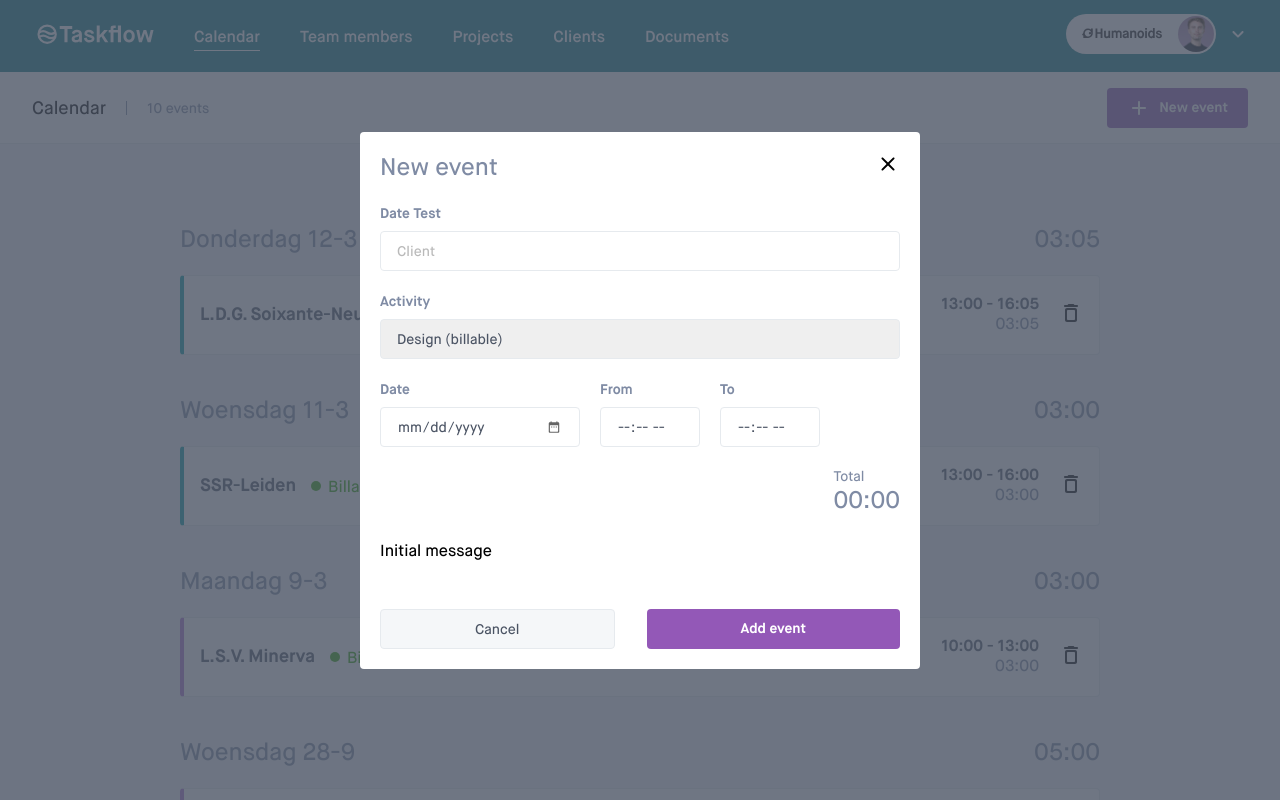
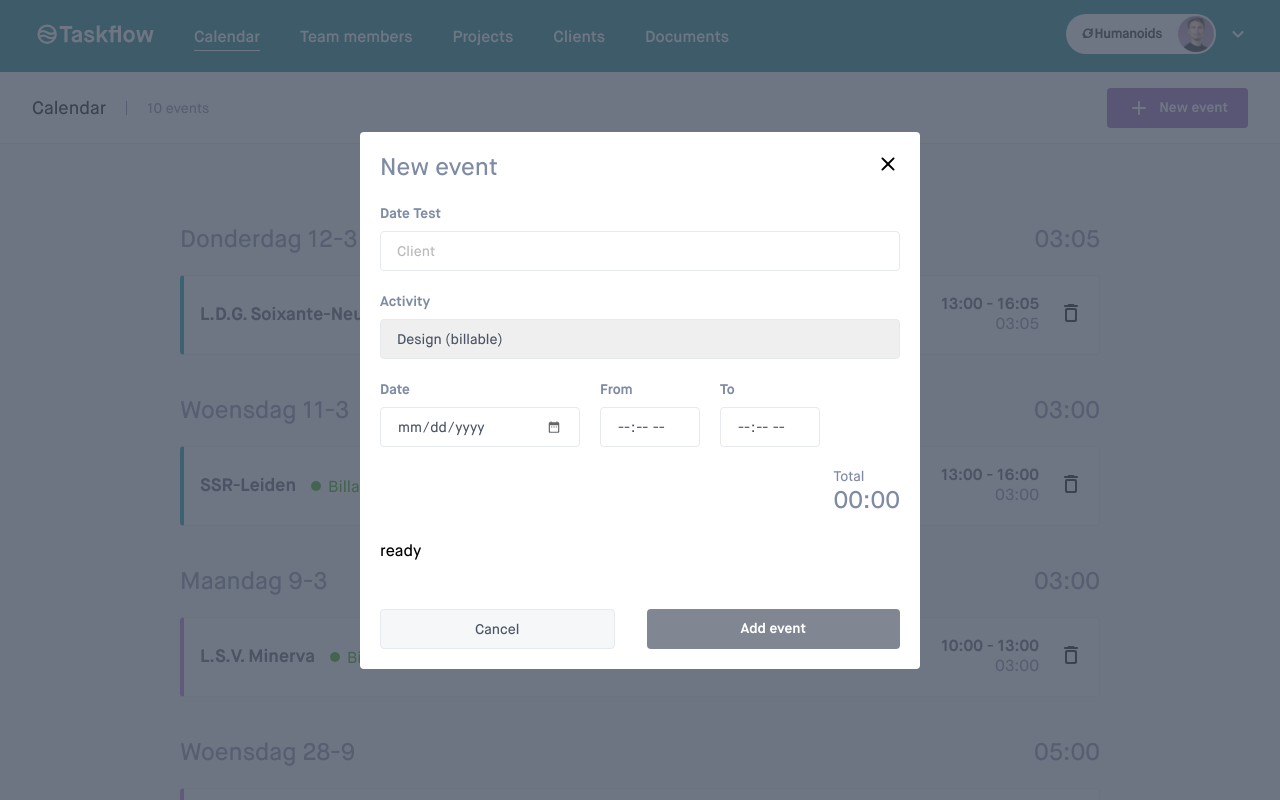
Before and after one commit to humanoidsbv/taskflow-jasper, a Next.js app: page / in a window 1280 px wide. Both pictures are taken after a click on the button "New event". Shown: the top 800 px of the page. Built offline with nearby package versions, Linux system fonts and the light colour scheme.

Commit message:
Add more validation via HTML, and disabled button

```diff
--- a/services/actions.ts
+++ b/services/actions.ts
@@ -3,14 +3,18 @@
 import { z } from "zod";
 
 const schema = z.object({
-  client: z.string(),
+  client: z
+    .string()
+    .refine((client) => client !== "test" && client.length > 0, {
+      message: "Test",
+    }),
   department: z.string(),
   billable: z.boolean(),
-  startTimestamp: z.string().refine((date) => !isNaN(Date.parse(date)), {
-    message: "Invalid date format",
+  startTimestamp: z.coerce.date().refine((date) => date, {
+    error: "Invalid date format used!",
   }),
-  stopTimestamp: z.string().refine((date) => !isNaN(Date.parse(date)), {
-    message: "Invalid date format",
+  stopTimestamp: z.coerce.date().refine((date) => date, {
+    error: "Invalid date format used!",
   }),
 });
 
@@ -23,19 +27,27 @@ export const createCalendarEvent = async (
   _prevState: CreateCalendarEventState,
   formData: FormData,
 ): Promise<CreateCalendarEventState> => {
-  console.table(formData);
+  const waitFor = (delay) =>
+    new Promise((resolve) => setTimeout(resolve, delay));
+  await waitFor(2000);
+
   const data = Object.fromEntries(formData);
+  console.table(data);
 
-  const validatedData = schema.safeParse({
+  const formattedData = {
     client: data.client,
-    startTimestamp: new Date(`${data.date}T${data.startDate}`).toISOString(),
-    stopTimestamp: new Date(`${data.date}T${data.stopDate}`).toISOString(),
+    startTimestamp: new Date(`${data.date}T${data.startDate}`),
+    stopTimestamp: new Date(`${data.date}T${data.stopDate}`),
     billable: data.activity.toString().split("-")[1] === "billable",
     department: data.activity.toString().split("-")[0],
-  });
+  };
+
+  const validatedData = schema.safeParse(formattedData);
+
   if (!validatedData.success) {
+    console.table(z.treeifyError(validatedData.error).errors);
     return {
-      message: "Invalid form values",
+      message: validatedData.error.message,
       errors: z.treeifyError(validatedData.error).errors,
     };
   }
--- a/src/components/button/Button.module.css
+++ b/src/components/button/Button.module.css
@@ -13,6 +13,13 @@
   outline: none;
   padding: 0 20px;
   width: 100%;
+}
+
+.button:disabled,
+.button:disabled:hover {
+  background-color: var(--gray-1);
+  opacity: 0.7;
+  cursor: not-allowed;
 }
 
 .primary {
--- a/src/components/button/Button.tsx
+++ b/src/components/button/Button.tsx
@@ -29,10 +29,10 @@ export const Button = ({
     </Link>
   ) : (
     <button
+      {...props}
       className={classNameList}
+      disabled={disabled}
       type={type}
-      {...props}
-      disabled={disabled}
     >
       {children}
     </button>
--- a/src/components/input-field/InputField.tsx
+++ b/src/components/input-field/InputField.tsx
@@ -1,7 +1,14 @@
+"use client";
+
+import { RefObject } from "react";
+
 import styles from "./InputField.module.css";
 
 interface InputFieldProps {
   className?: string;
+  inputRef?: RefObject<HTMLInputElement | null>;
+  max?: string;
+  min?: string;
   name: string;
   placeholder?: string;
   required?: boolean;
@@ -11,6 +18,9 @@ interface InputFieldProps {
 
 export const InputField = ({
   className,
+  inputRef,
+  max,
+  min,
   name,
   placeholder,
   required,
@@ -23,10 +33,13 @@ export const InputField = ({
       <span className={styles.label}>{title}</span>
       <input
         className={styles.input}
+        max={max}
+        min={min}
         name={name}
         placeholder={placeholder}
         type={type}
         required={required}
+        ref={inputRef}
       />
     </label>
   );
--- a/src/components/time-entry-form/TimeEntryForm.tsx
+++ b/src/components/time-entry-form/TimeEntryForm.tsx
@@ -1,6 +1,6 @@
 "use client";
 
-import { useActionState, useState } from "react";
+import { useActionState, useRef, useState } from "react";
 import Form from "next/form";
 
 import { Button } from "@/components/button/Button";
@@ -26,10 +26,12 @@ const activityOptions = [
 ];
 
 const initialState = {
-  message: "Initial message",
+  message: "",
 };
 
 export const TimeEntryForm = ({ onCancel }: TimeEntryFormProps) => {
+  const inputRef = useRef<HTMLInputElement>(null);
+  const [canSubmit, setCanSubmit] = useState(false);
   const [totalHours, setTotalHours] = useState("00:00");
   const [state, formAction, pending] = useActionState(
     createCalendarEvent,
@@ -37,6 +39,8 @@ export const TimeEntryForm = ({ onCancel }: TimeEntryFormProps) => {
   );
 
   function handleChange(event: React.SyntheticEvent<HTMLFormElement>) {
+    console.log("handleChange");
+
     const formData = new FormData(event.currentTarget);
     const baseDate = new Date().toDateString();
     const [startDate, stopDate] = ["startDate", "stopDate"].map(
@@ -45,6 +49,22 @@ export const TimeEntryForm = ({ onCancel }: TimeEntryFormProps) => {
     const elapsedHours = formatHours(getElapsedTime(startDate, stopDate));
 
     setTotalHours(elapsedHours);
+    setCanSubmit(event.currentTarget.checkValidity());
+    console.log("canSubmit: ", canSubmit);
+  }
+
+  // function handleBlur(event: React.SyntheticEvent<HTMLFormElement>) {
+  //   console.log("handleBlur");
+
+  //   const formData = new FormData(event.currentTarget);
+  //   if (inputRef.current?.hasAttribute("min")) {
+  //     inputRef.current.min = `${formData.get("startDate") || "00:00"}`;
+  //   }
+  // }
+
+  function handleSubmit() {
+    setTotalHours("00:00");
+    setCanSubmit(false);
   }
 
   return (
@@ -52,7 +72,8 @@ export const TimeEntryForm = ({ onCancel }: TimeEntryFormProps) => {
       action={formAction}
       className={styles.container}
       onChange={handleChange}
-      onSubmit={onCancel}
+      // onBlur={handleBlur}
+      onSubmit={handleSubmit}
     >
       <h2 className={styles.title}>New event</h2>
       <InputField
@@ -76,6 +97,7 @@ export const TimeEntryForm = ({ onCancel }: TimeEntryFormProps) => {
           required
           title="Date"
           type="date"
+          max="9999-12-12"
         />
         <InputField
           className={styles.timeField}
@@ -90,13 +112,17 @@ export const TimeEntryForm = ({ onCancel }: TimeEntryFormProps) => {
           required
           title="To"
           type="time"
+          min="12:00"
+          inputRef={inputRef}
         />
         <div className={styles.totalHours}>
           <span className={`${styles.label} ${styles.total}`}>Total</span>
           <span className={styles.hours}>{totalHours}</span>
         </div>
       </div>
-      <p aria-live="polite">{state?.message}</p>
+      <p aria-live="polite">
+        {state?.message} {pending ? "pending...." : "ready"}
+      </p>
       <div className={styles.buttons}>
         <Button
           className={styles.cancelButton}
@@ -106,7 +132,7 @@ export const TimeEntryForm = ({ onCancel }: TimeEntryFormProps) => {
         >
           Cancel
         </Button>
-        <Button type="submit" disabled={pending}>
+        <Button type="submit" disabled={!canSubmit || pending}>
           Add event
         </Button>
       </div>
```
